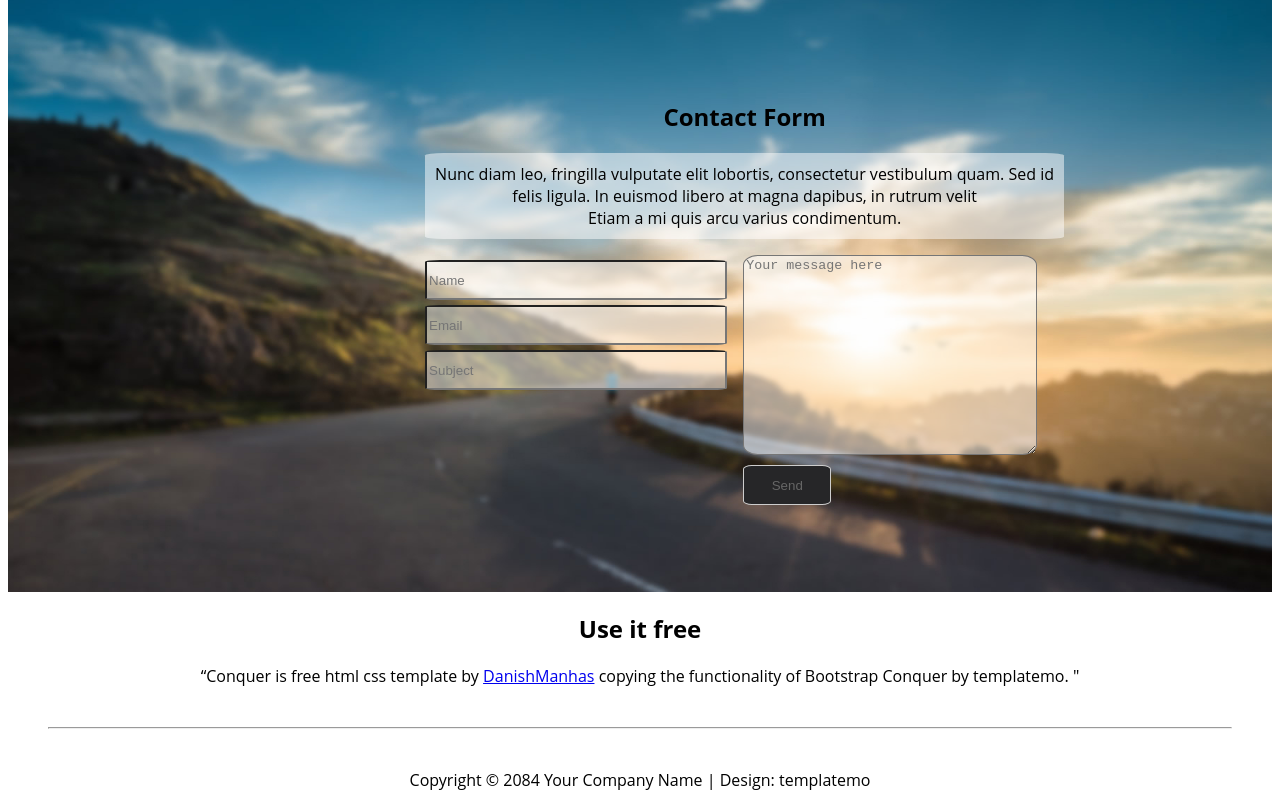
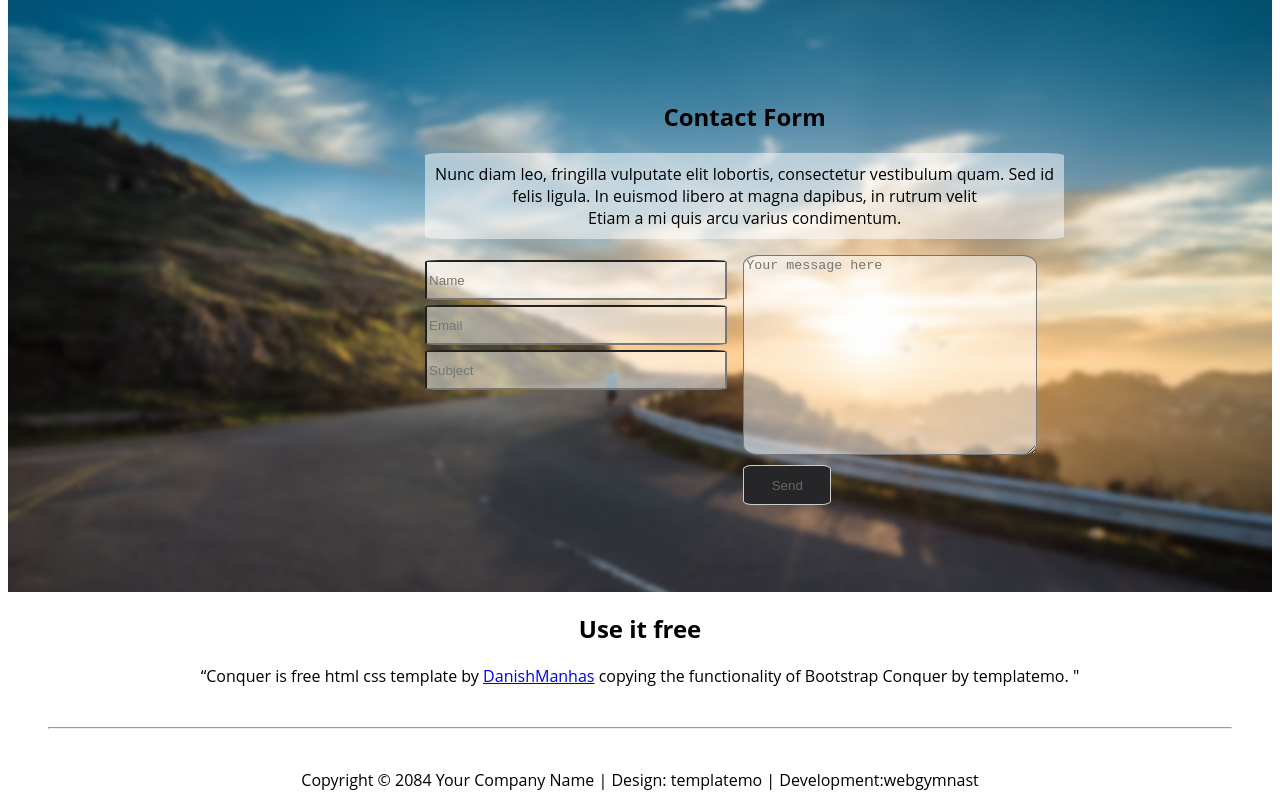
Before and after one commit to DanishManhas/Conquer, a plain HTML site: page index.html in a window 1280 px wide. Shown: the part 4270-5069 px from the top of the page. Drawn offline with Linux system fonts and the light colour scheme; a script that the page names is missing.

Commit message:
credit the developer

```diff
--- a/index.html
+++ b/index.html
@@ -277,7 +277,7 @@
     "</p>
 
         <hr>
-        Copyright © 2084 Your Company Name | Design: templatemo
+        Copyright © 2084 Your Company Name | Design: templatemo | Development:webgymnast
          </footer>
 
     <script src="js/scripts.js"></script>
```
